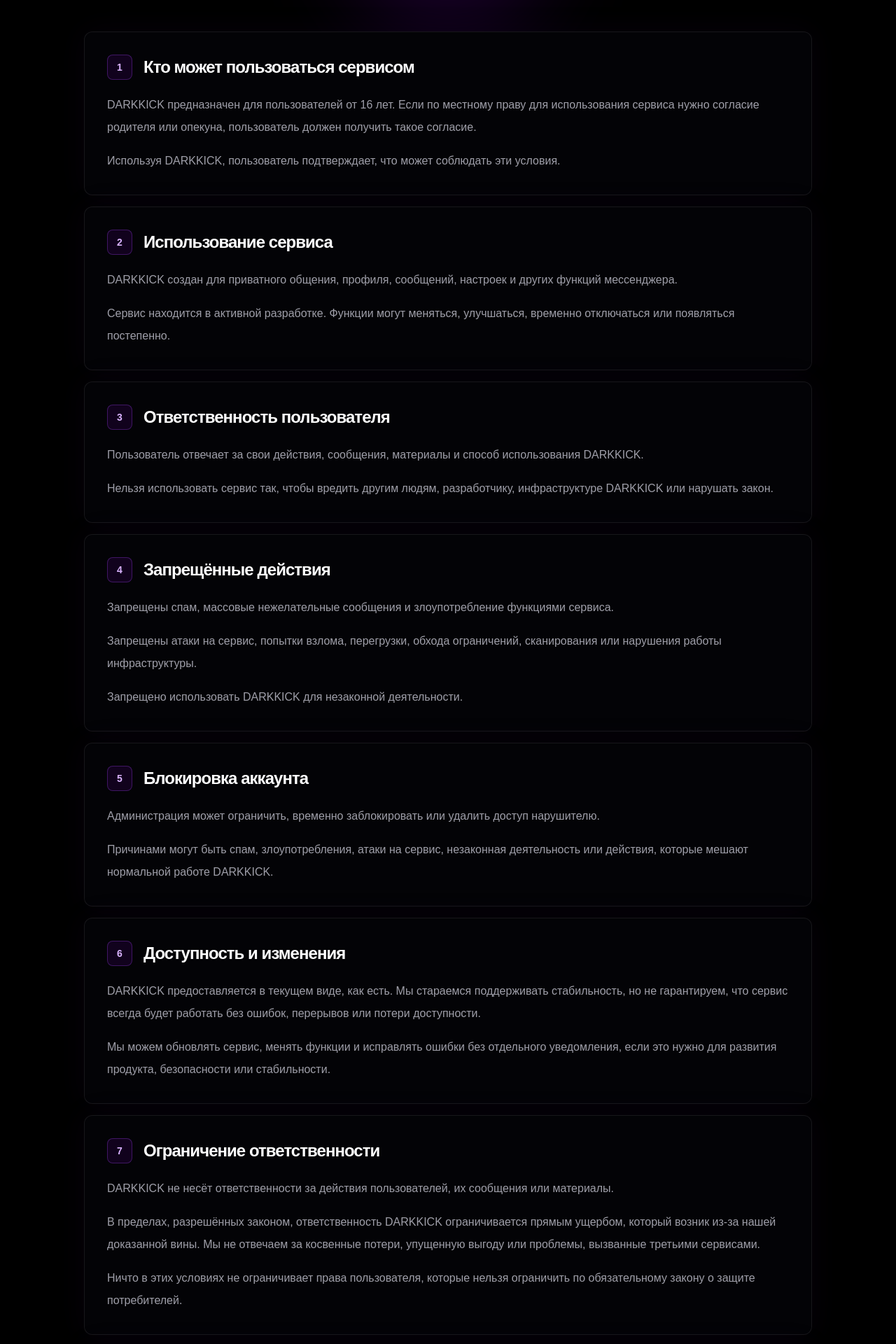
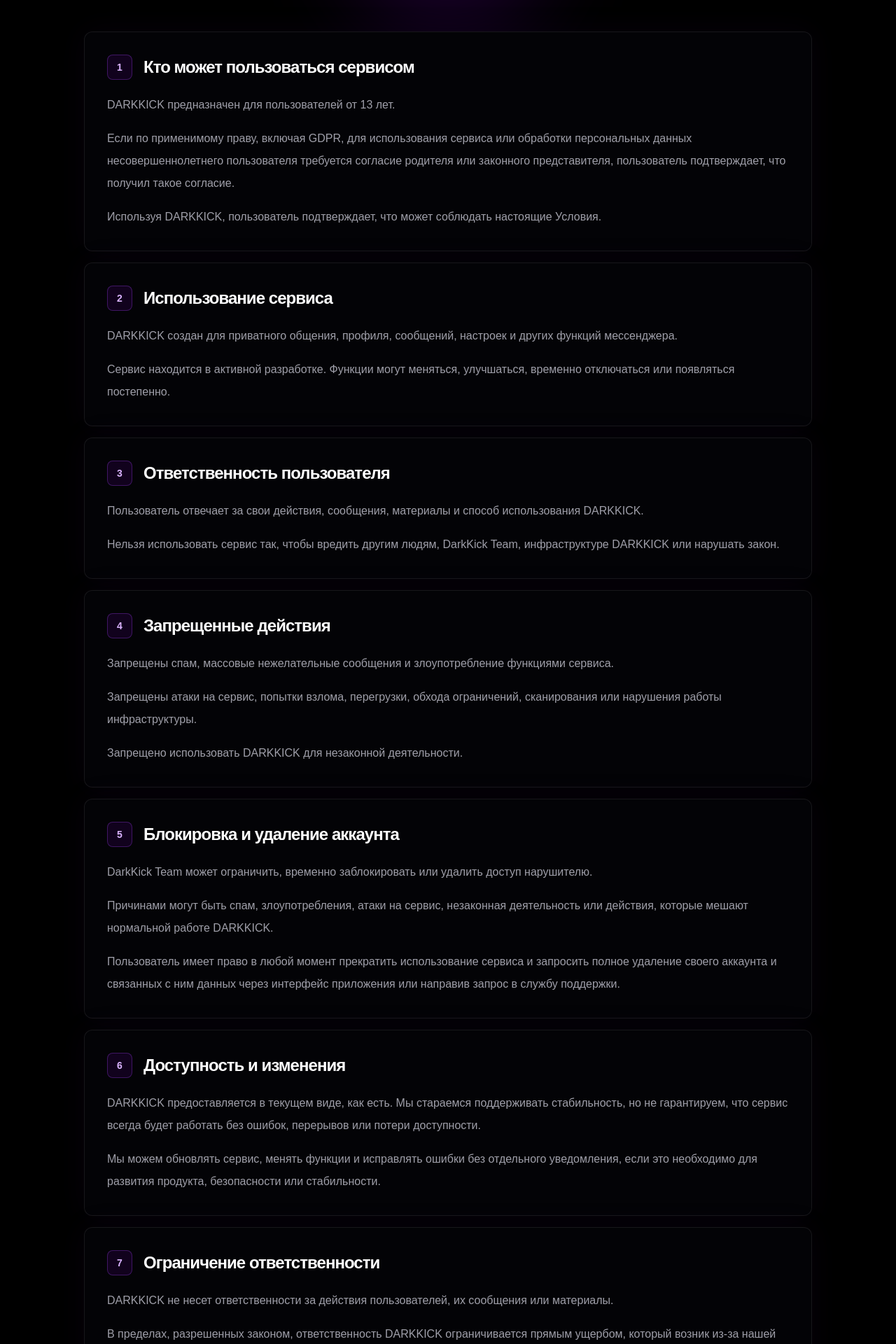
Before and after one commit to vladbogus498-design/darkkick-site, a Next.js app: page /terms in a window 1280 px wide. Shown: the part 360-2280 px from the top of the page at 70% size. Built offline with nearby package versions, Linux system fonts and the light colour scheme.

Commit message:
Update DARKKICK legal pages and homepage

```diff
--- a/app/terms/page.tsx
+++ b/app/terms/page.tsx
@@ -13,8 +13,9 @@
   {
     title: "Кто может пользоваться сервисом",
     body: [
-      "DARKKICK предназначен для пользователей от 16 лет. Если по местному праву для использования сервиса нужно согласие родителя или опекуна, пользователь должен получить такое согласие.",
-      "Используя DARKKICK, пользователь подтверждает, что может соблюдать эти условия.",
+      "DARKKICK предназначен для пользователей от 13 лет.",
+      "Если по применимому праву, включая GDPR, для использования сервиса или обработки персональных данных несовершеннолетнего пользователя требуется согласие родителя или законного представителя, пользователь подтверждает, что получил такое согласие.",
+      "Используя DARKKICK, пользователь подтверждает, что может соблюдать настоящие Условия.",
     ],
   },
   {
@@ -28,11 +29,11 @@
     title: "Ответственность пользователя",
     body: [
       "Пользователь отвечает за свои действия, сообщения, материалы и способ использования DARKKICK.",
-      "Нельзя использовать сервис так, чтобы вредить другим людям, разработчику, инфраструктуре DARKKICK или нарушать закон.",
+      "Нельзя использовать сервис так, чтобы вредить другим людям, DarkKick Team, инфраструктуре DARKKICK или нарушать закон.",
     ],
   },
   {
-    title: "Запрещённые действия",
+    title: "Запрещенные действия",
     body: [
       "Запрещены спам, массовые нежелательные сообщения и злоупотребление функциями сервиса.",
       "Запрещены атаки на сервис, попытки взлома, перегрузки, обхода ограничений, сканирования или нарушения работы инфраструктуры.",
@@ -40,25 +41,26 @@
     ],
   },
   {
-    title: "Блокировка аккаунта",
+    title: "Блокировка и удаление аккаунта",
     body: [
-      "Администрация может ограничить, временно заблокировать или удалить доступ нарушителю.",
+      "DarkKick Team может ограничить, временно заблокировать или удалить доступ нарушителю.",
       "Причинами могут быть спам, злоупотребления, атаки на сервис, незаконная деятельность или действия, которые мешают нормальной работе DARKKICK.",
+      "Пользователь имеет право в любой момент прекратить использование сервиса и запросить полное удаление своего аккаунта и связанных с ним данных через интерфейс приложения или направив запрос в службу поддержки.",
     ],
   },
   {
     title: "Доступность и изменения",
     body: [
       "DARKKICK предоставляется в текущем виде, как есть. Мы стараемся поддерживать стабильность, но не гарантируем, что сервис всегда будет работать без ошибок, перерывов или потери доступности.",
-      "Мы можем обновлять сервис, менять функции и исправлять ошибки без отдельного уведомления, если это нужно для развития продукта, безопасности или стабильности.",
+      "Мы можем обновлять сервис, менять функции и исправлять ошибки без отдельного уведомления, если это необходимо для развития продукта, безопасности или стабильности.",
     ],
   },
   {
     title: "Ограничение ответственности",
     body: [
-      "DARKKICK не несёт ответственности за действия пользователей, их сообщения или материалы.",
-      "В пределах, разрешённых законом, ответственность DARKKICK ограничивается прямым ущербом, который возник из-за нашей доказанной вины. Мы не отвечаем за косвенные потери, упущенную выгоду или проблемы, вызванные третьими сервисами.",
-      "Ничто в этих условиях не ограничивает права пользователя, которые нельзя ограничить по обязательному закону о защите потребителей.",
+      "DARKKICK не несет ответственности за действия пользователей, их сообщения или материалы.",
+      "В пределах, разрешенных законом, ответственность DARKKICK ограничивается прямым ущербом, который возник из-за нашей доказанной вины. Мы не отвечаем за косвенные потери, упущенную выгоду или проблемы, вызванные третьими сервисами.",
+      "Ничто в настоящих Условиях не ограничивает права пользователя, которые нельзя ограничить по обязательному закону о защите потребителей.",
     ],
   },
   {
@@ -71,7 +73,8 @@
   {
     title: "Контакты",
     body: [
-      `Если есть вопросы по условиям использования, напишите на ${email}.`,
+      "Администрация сервиса: DarkKick Team.",
+      `Если есть вопросы по Условиям использования, напишите на ${email}.`,
       `Официальный сайт проекта: ${site}.`,
     ],
   },
```
